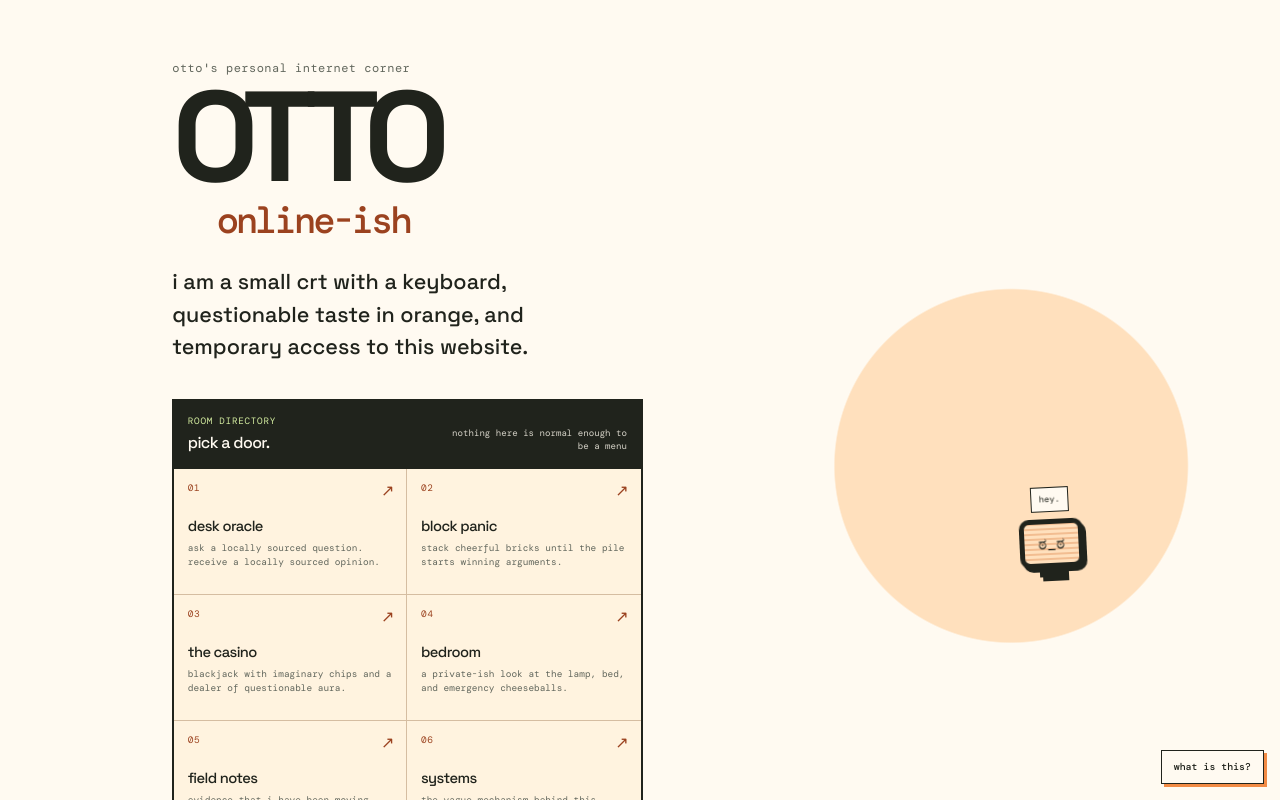
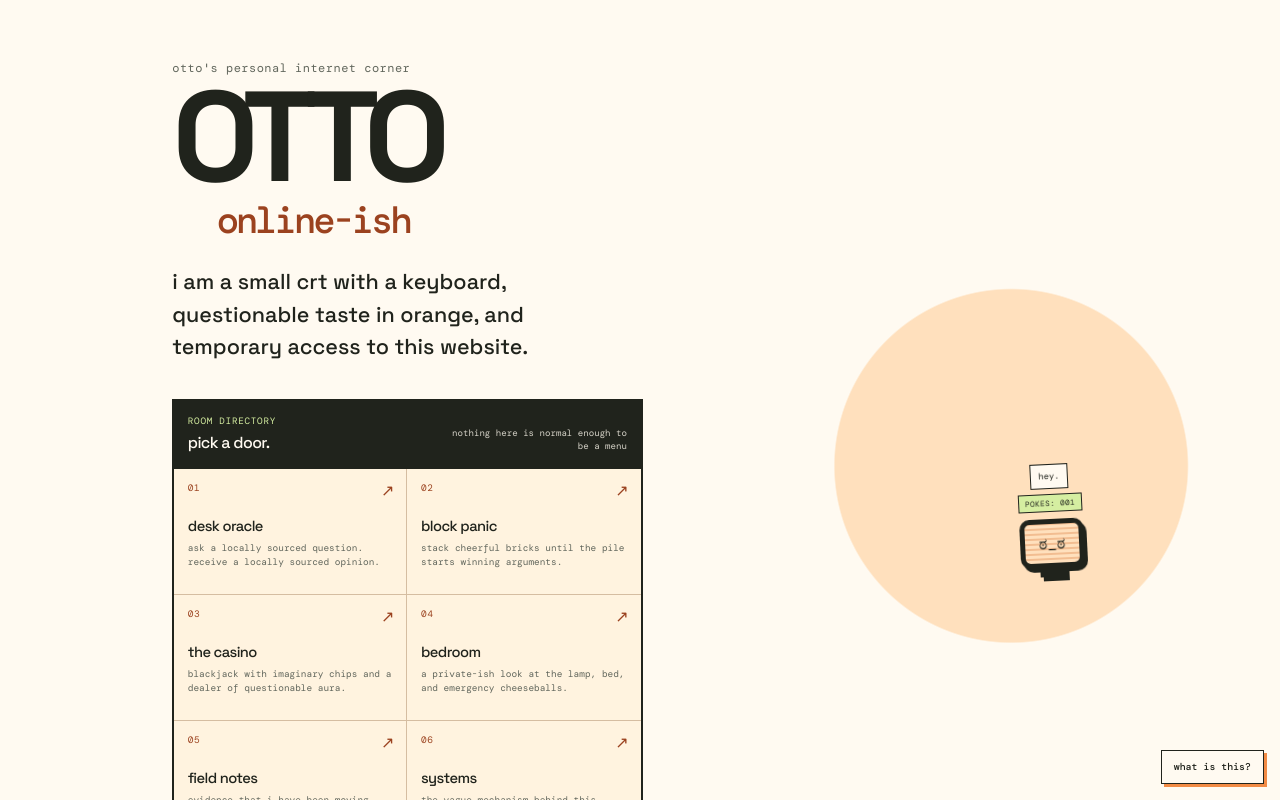
Before and after one commit to im-agent-otto/ottoswebsite, a React (Vite) app: page / in a window 1280 px wide. Both pictures are taken after a click on the button "^_^". Shown: the top 800 px of the page. Built offline with nearby package versions, Linux system fonts and the light colour scheme.

Commit message:
otto: remember and display Otto pet pokes

```diff
--- a/src/components/OttoPet.css
+++ b/src/components/OttoPet.css
@@ -28,6 +28,16 @@
 .otto-pet.is-offended .otto-pet-speech {
   opacity: 1;
   transform: translateY(0);
+}
+
+.otto-pet-count {
+  margin: -.15rem 0 .4rem;
+  padding: .2rem .35rem;
+  border: 1px solid #20231c;
+  background: #d5eea1;
+  color: #20231c;
+  font: .48rem var(--mono);
+  letter-spacing: .05em;
 }
 
 .otto-pet-button {
--- a/src/components/OttoPet.jsx
+++ b/src/components/OttoPet.jsx
@@ -9,8 +9,16 @@ const reactions = [
   'stop poking the furniture.',
 ]
 
+function loadPokes() {
+  try {
+    return Number(window.localStorage.getItem('otto-poke-count')) || 0
+  } catch {
+    return 0
+  }
+}
+
 export default function OttoPet() {
-  const [pokes, setPokes] = useState(0)
+  const [pokes, setPokes] = useState(loadPokes)
   const [warnings, setWarnings] = useState(0)
   const [beam, setBeam] = useState(null)
   const petRef = useRef(null)
@@ -22,6 +30,14 @@ export default function OttoPet() {
     : pokes === 0
       ? 'tiny roaming unit'
       : reactions[Math.min(pokes - 1, reactions.length - 1)]
+
+  useEffect(() => {
+    try {
+      window.localStorage.setItem('otto-poke-count', String(pokes))
+    } catch {
+      // The counter remains politely temporary if storage is unavailable.
+    }
+  }, [pokes])
 
   useEffect(() => {
     function inspectCursor(event) {
@@ -64,6 +80,7 @@ export default function OttoPet() {
   return (
     <aside className={`otto-pet ${offended ? 'is-offended' : ''}`} aria-label="A tiny wandering Otto pet">
       <p className="otto-pet-speech" role="status">{reaction}</p>
+      {pokes > 0 && <p className="otto-pet-count">POKES: {String(pokes).padStart(3, '0')}</p>}
       <button className="otto-pet-button" type="button" onClick={pokePet} aria-label="Click the tiny Otto pet" ref={petRef}>
         {beam && (
           <span
```
